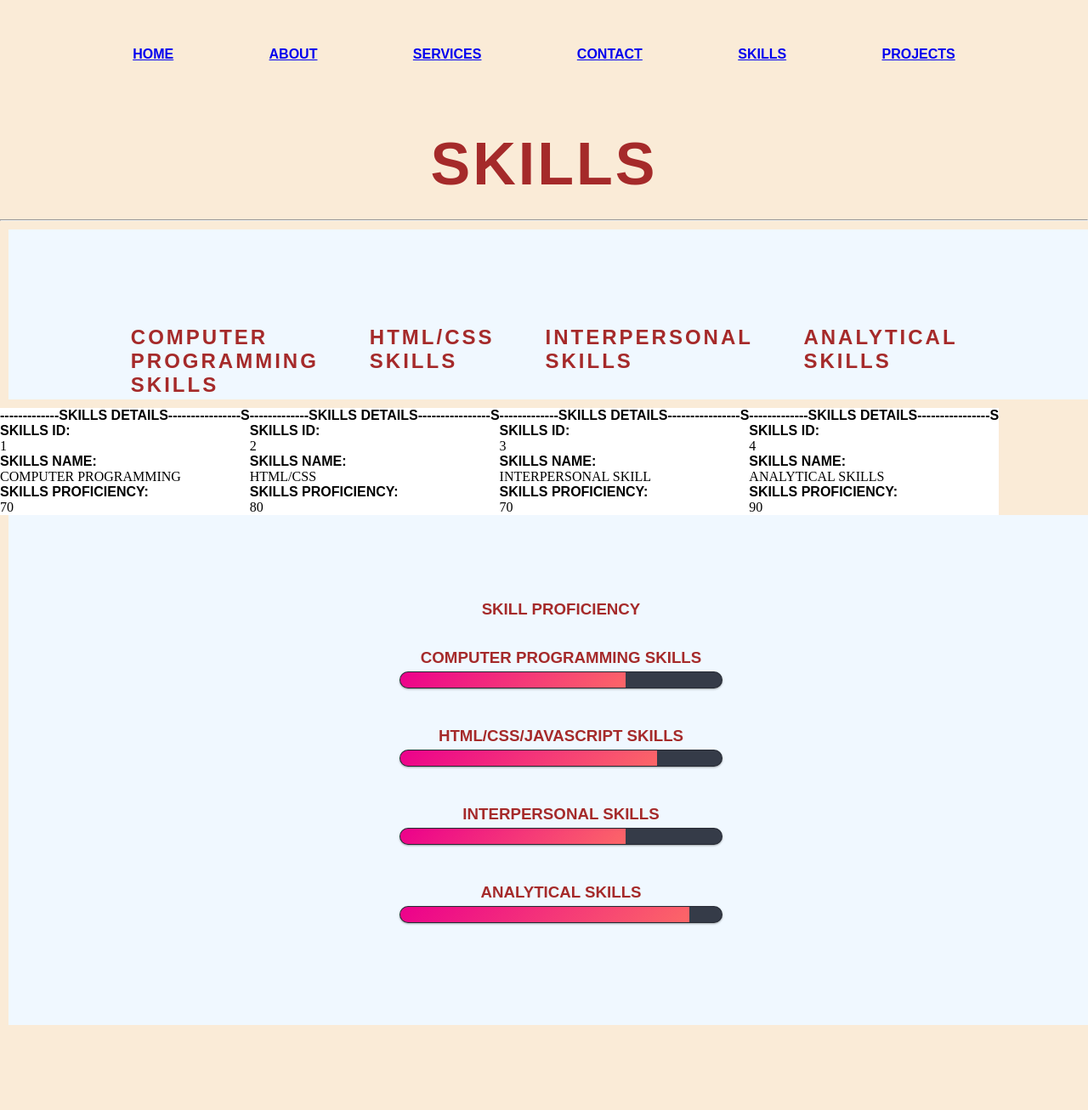
After one commit to Emmanuel-Mukumbwa/my-portfolio, a PHP site: page /skills.php in a window 1280 px wide; the page is wider, and only the part inside the window is pictured. The commit adds this page. Shown: that part at 85% size. Run offline with PHP 8.4, Linux system fonts and the light colour scheme; data comes from the database, SQL or seed files in the repository; both versions use the stored data as it was after the commit.

Commit message:
Add files via upload

```diff
--- /dev/null
+++ b/skills.php
@@ -0,0 +1,223 @@
+<!DOCTYPE html>
+<html lang="en">
+<head>
+    <meta charset="UTF-8">
+    <meta http-equiv="X-UA-Compatible" content="IE=edge">
+    <meta name="viewport" content="width=device-width, initial-scale=1.0">
+    <title>Skills</title>
+    <link rel="stylesheet" href="style.css">
+    <link rel="stylesheet" href="bar.css">
+
+
+    <style>
+        *{
+           margin: 0;
+           padding: 0;
+           box-sizing: border-box;
+           font-family: sans-serif;
+        }
+        body{
+           min-height: 100vh;
+           background: antiquewhite;
+        }
+        .container{
+           position: absolute;
+           top: 50%;
+           left: 50%;
+           display: flex;
+           transform: translate(-50%, -50%);
+        }
+        .tooltip{
+           position: relative;
+        }
+        h1{
+           color: brown;
+           font-weight: 900;
+           text-align: center;
+           text-transform: uppercase;
+           letter-spacing: 3px;
+           margin: 30px;
+           cursor: pointer;
+           transition: 0.3s;
+        }
+        h2{
+           color: brown;
+           font-weight: 900;
+           text-transform: uppercase;
+           letter-spacing: 3px;
+           margin: 30px;
+           cursor: pointer;
+           transition: 0.3s;
+        }
+        h2:hover{
+           opacity: 0.7;
+        }
+        .content{
+           width: 400px;
+           background: aliceblue;
+           padding: 20px;
+           position: absolute;
+           top: -65%;
+           left: 50%;
+           transform: translate(-50%, -50%);
+           border-radius: 5px;
+           visibility: hidden;
+           opacity: 0;
+           transition: 0.5s;
+        }
+        .content h3{
+           text-transform: uppercase;
+           font-weight: 900;
+           margin-bottom: 10px;
+        }
+        .content p{
+           line-height: 1.4;
+        }
+        .content::before{
+           content: "";
+           position: absolute;
+           width: 25px;
+           height: 25px;
+           background: aliceblue;
+           bottom: 0;
+           left: 50%;
+           transform: rotate(45deg) translateY(50%);
+        }
+        h2:hover + .content{
+           visibility: visible;
+           opacity: 1;
+        }
+
+        .form{
+            widith:70%;
+            float:left;
+            background-color:#fff;
+            font-family:serif;
+            padding-left:12s0px;
+            display:block;
+        }
+        span{
+            font-weight:700
+        }
+        .form h2{
+            text-align:center;
+            text-shadow:2px 2px 2px #cfcfcf
+        }
+       </style>
+</head>
+<body>
+    <ul>
+    <li><a href="index.php">HOME</a></li>
+        <li><a href="about.php">ABOUT</a></li>
+        <li><a href="services.php">SERVICES</a></li>
+        <li><a href="forrmm.php">CONTACT</a></li>
+        <li><a href="skills.php">SKILLS</a></li>
+        <li><a href="project.php">PROJECTS</a></li>
+
+    </ul>
+
+
+
+    <h1>SKILLS</h1><hr>
+    <div class="nine">
+    <div class="container" >
+        <div class="tooltip" style="padding-top:50px;">
+            <h2>Computer Programming Skills</h2>
+            <div class="content">
+                <h3>Computer Programming Skills</h3>
+                <p>
+                    I specialise in C++, C and Python Programming languages.
+                </p>
+            </div>
+        </div>
+
+        <div class="tooltip" style="padding-top:50px;">
+            <h2>HTML/CSS Skills</h2>
+            <div class="content">
+                <h3>HTML/CSS/JVASCRIPT Skills</h3>
+                <p>
+                    I mainly use these skills for web designing and development.
+                </p>
+            </div>
+        </div>
+
+        <div class="tooltip" style="padding-top:50px;">
+            <h2>Interpersonal Skills</h2>
+            <div class="content">
+                <h3>Interpersonal Skills</h3>
+                <p>
+                    These skills help me to facilitate interaction and communication
+                    with my fellow developers, potential employees and clients.
+                </p>
+            </div>
+        </div>
+
+        <div class="tooltip" style="padding-top:50px;">
+            <h2>Analytical Skills</h2>
+            <div class="content">
+                <h3>Analytical Skills</h3>
+                <p>
+                These are data analysis, logical thinking, research, creativity,
+                and communication which I use in various critical situations.
+                </p>
+            </div>
+        </div>
+
+    </div>
+</div>
+
+<section>
+    <?php
+    $servername="localhost";
+    $username="root";
+    $password="";
+    $conn=mysqli_connect($servername,$username,$password);
+
+    $dbyanga=mysqli_select_db($conn,"portfolio");
+    ?>
+    <?php
+    $query="SELECT * FROM skills";
+    $result=mysqli_query($conn,$query);
+    while($row=mysqli_fetch_array($result)) {
+    ?>
+    <div class="form">
+        <h4>-------------SKILLS DETAILS----------------S</h4>
+        <span>SKILLS ID:</span><br><?php echo $row['ID']; ?><br>
+        <span>SKILLS NAME:</span><br><?php echo $row['SKILL_NAME']; ?><br>
+        <span>SKILLS PROFICIENCY:</span><br><?php echo $row['SKILL_PROFICIENCY']; ?><br>
+    </div>
+
+
+    <?php
+    }
+?>
+
+    </section>
+
+<div class="ten">
+
+       <div style="width: 400px; height: 400px; margin-left: 450px; margin-top: 100px;" class="skill">
+        <h3>SKILL PROFICIENCY</h6>
+        <li><h3>Computer Programming Skills</h3>
+         <span class="bar"><span class="prg"></span></span>
+        </li>
+
+        <li><h3>HTML/CSS/JAVASCRIPT Skills</h3>
+            <span class="bar"><span class="HCJ"></span></span>
+           </li>
+
+           <li><h3>Interpersonal Skills</h3>
+            <span class="bar"><span class="inter"></span></span>
+           </li>
+
+           <li><h3>Analytical Skills</h3>
+            <span class="bar"><span class="ana"></span></span>
+           </li>
+    </div>
+
+
+    </div>
+
+
+</body>
+</html>
--- a/style.css
+++ b/style.css
@@ -191,13 +191,7 @@ font-family: Arial, Helvetica, sans-serif;
 }
 
 
-footer{
-    background-color: darkgrey;
-    text-align: left;
-    text-decoration: none;
-    padding: 20px;
-    border: 2px solid darkgray;
-    border-radius: 5px;
+fo
 }
 .icons{
     width: 30px;
```
Also changed, not shown: about.php (added, +26 -0 lines), forrmm.php (added, +62 -0 lines), index.php (added, +180 -0 lines), portfolio.sql (added, +67 -0 lines), project.php (added, +122 -0 lines), project1.php (added, +33 -0 lines), services.php (added, +28 -0 lines), INSTAGRAM.png (added), LOGO.PNG (added).
